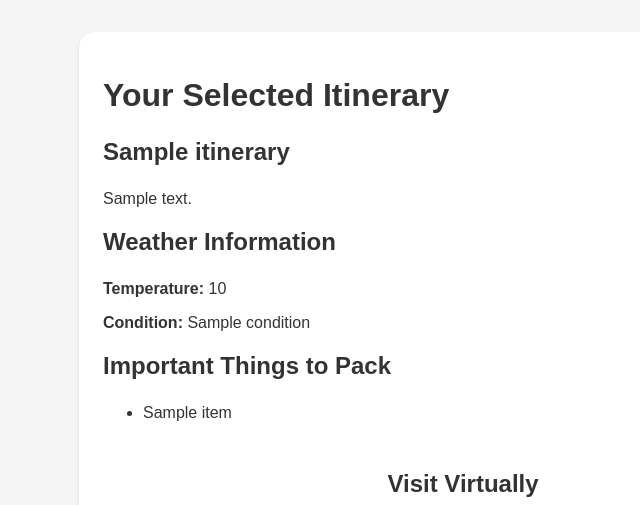
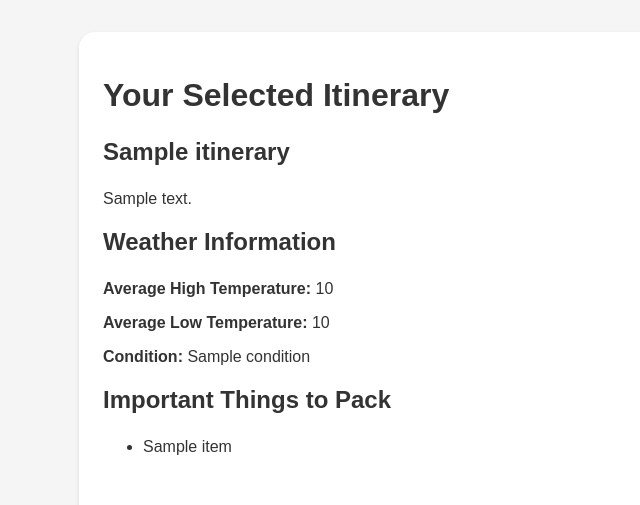
Before and after one commit to bmcano/gait-final-project, a Flask app: template templates/itinerary_details.html in a window 1280 px wide. Shown: the top 505 px of the page, without its empty margins (177-817 px from the left). Run offline with Flask 3, Linux system fonts and the light colour scheme; the template is opened without the code that fills it: most values are stand-ins (such as "Sample title", 1, 10 or a date in 2020).

Commit message:
changed it from temperature to average_high and average_low on selected itinerary page

```diff
--- a/config.py
+++ b/config.py
@@ -6,7 +6,8 @@ DEMO_MODE = True
 
 # Mock Data - These values will be used when DEMO_MODE is set to True.
 MOCK_WEATHER_INFO = {
-    "temperature": "25°C",
+    "average_high": "25°C",
+    "average_low": "15°C",
     "condition": "Sunny with clear skies"
 }
 
--- a/templates/itinerary_details.html
+++ b/templates/itinerary_details.html
@@ -15,7 +15,8 @@
 
         <div class="weather">
             <h2>Weather Information</h2>
-            <p><strong>Temperature:</strong> {{ weather.temperature }}</p>
+            <p><strong>Average High Temperature: </strong> {{ weather.average_high }}</p>
+            <p><strong>Average Low Temperature: </strong> {{ weather.average_low }}</p>
             <p><strong>Condition:</strong> {{ weather.condition }}</p>
         </div>
 
```
